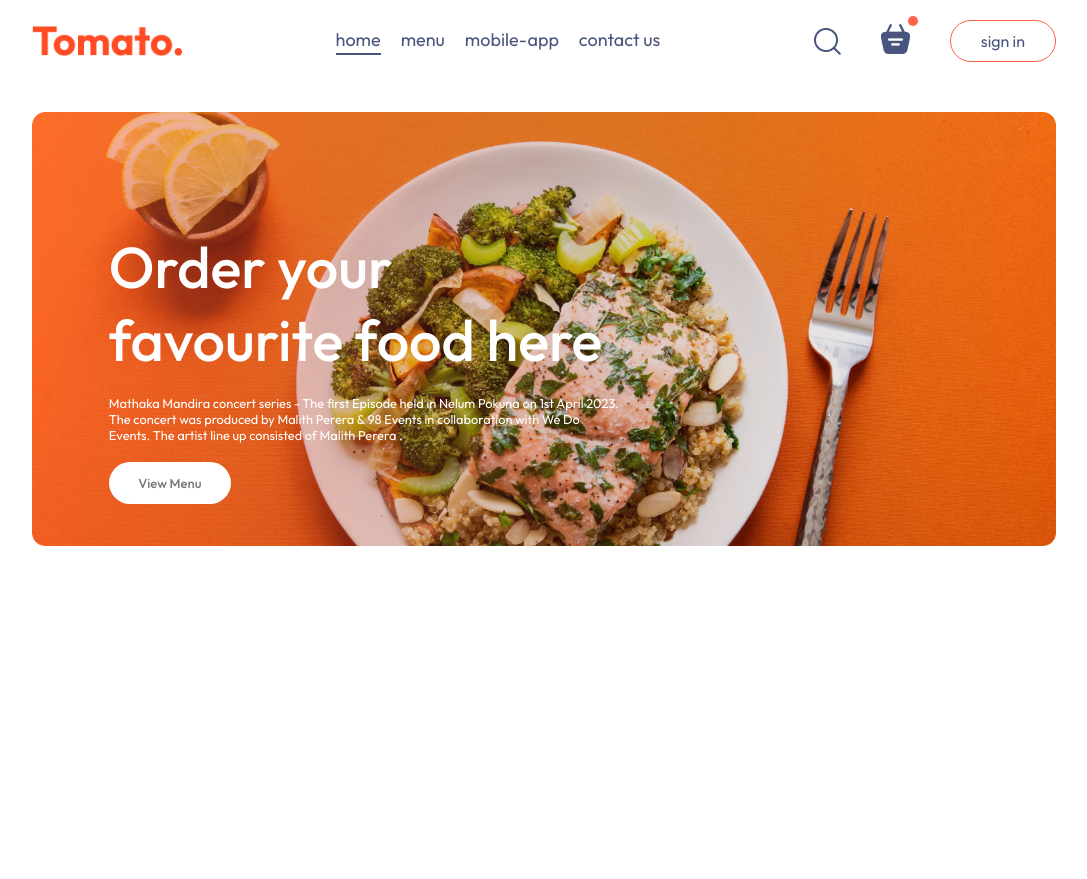
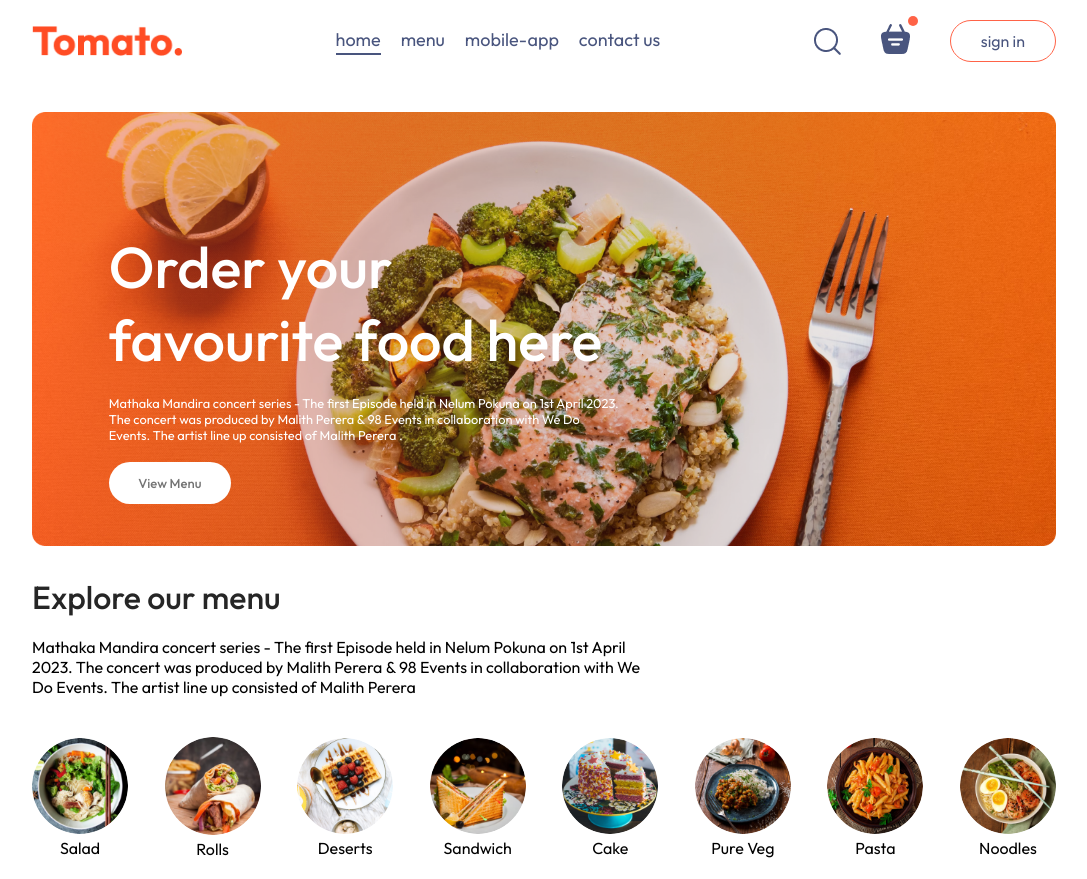
Before and after one commit to kjananga99/Food_Delivery_App, a React (Vite) app in the folder frontend/: page / in a window 1280 px wide. Shown: the whole page, without its empty margins (96-1183 px from the left). Before the commit the page ends 800 px from the top, so only its background shows below. Built offline with nearby package versions, Linux system fonts and the light colour scheme.

Commit message:
Update menu

```diff
--- /dev/null
+++ b/frontend/src/components/ExploreMenu/ExploreMenu.css
@@ -0,0 +1,37 @@
+.explore-menu{
+    display: flex;
+    flex-direction: column;
+    gap: 20px;
+}
+
+.explore-menu h1{
+    color: #262626;
+    font-weight: 500;
+}
+
+.explore-menu-text{
+    max-width: 60%;
+    columns: #808080;
+}
+
+.explore-menu-list{
+    display: flex;
+    justify-content: space-between;
+    align-items: center;
+    gap: 30px;
+    text-align: center;
+    margin: 20px 0px;
+    overflow-x: scroll;
+}
+
+.explore-menu-list::-webkit-scrollbar{
+    display: none;
+}
+
+.explore-menu-list-item img{
+    width: 7.5vw;
+    min-width: 80px;
+    cursor: pointer;
+    border-radius: 50%;
+    transition: 0.2s;
+}
--- /dev/null
+++ b/frontend/src/components/ExploreMenu/ExploreMenu.jsx
@@ -0,0 +1,24 @@
+import React from 'react'
+import './ExploreMenu.css'
+import { menu_list } from '../../assets/assets'
+
+const ExploreMenu = () => {
+  return (
+    <div className='explore-menu' id='explore-menu'>
+      <h1>Explore our menu</h1>
+      <p className='explore-menu-text'>Mathaka Mandira concert series - The first Episode held in Nelum Pokuna on 1st April 2023. The concert was produced by Malith Perera & 98 Events in collaboration with We Do Events. The artist line up consisted of Malith Perera</p>
+      <div className="explore-menu-list">
+        {menu_list.map((item,index)=>{
+            return(
+                <div key={index} className='explore-menu-list-item'>
+                    <img src={item.menu_image} alt="" />
+                    <p>{item.menu_name}</p>
+                </div>
+            )
+        })}
+      </div>
+    </div>
+  )
+}
+
+export default ExploreMenu
--- a/frontend/src/pages/Home/Home.jsx
+++ b/frontend/src/pages/Home/Home.jsx
@@ -1,11 +1,13 @@
 import React from 'react'
 import './Home.css'
 import Header from '../../components/Header/Header'
+import ExploreMenu from '../../components/ExploreMenu/ExploreMenu'
 
 const Home = () => {
   return (
     <div>
       <Header/>
+      <ExploreMenu/>
     </div>
   )
 }
```
